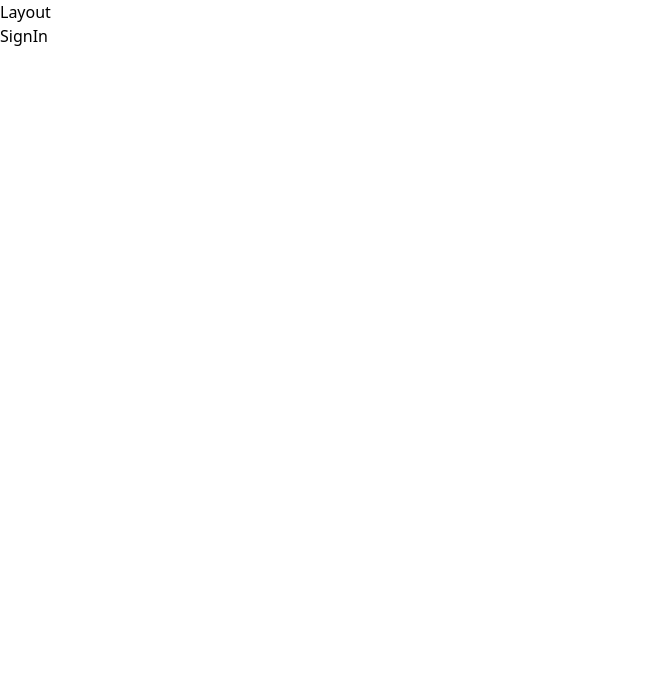
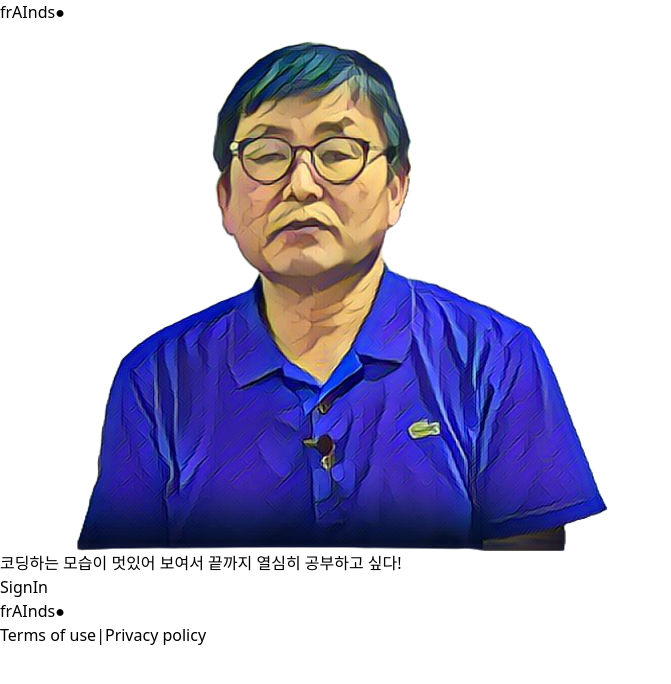
Before and after one commit to frAInds/frAInds, a React (Vite) app in the folder Projects/fe/: page /account/sign-in in a window 1280 px wide. Shown: the top 684 px of the page, without its empty margins (0-671 px from the left). Built offline with nearby package versions, Linux system fonts and the light colour scheme.

Commit message:
sign-in, sign-up

```diff
--- /dev/null
+++ b/Projects/fe/src/common/components/FriendsLogo.jsx
@@ -0,0 +1,15 @@
+const FriendsLogo = ({ className }) => {
+    return (
+        <div className={`text-xl font-bold mt-2 text-violet-400 flex flex-row items-center justify-center
+        ${className}`}>
+            <span>
+                frAInds
+            </span>
+            <span className="text-[2.6rem] mb-3">
+                ●
+            </span>
+        </div>
+    )
+}
+
+export default FriendsLogo;
--- a/Projects/fe/src/pages/account/page/components/Layout.jsx
+++ b/Projects/fe/src/pages/account/page/components/Layout.jsx
@@ -1,11 +1,110 @@
-import { Outlet } from "react-router-dom"
+import { useEffect, useRef, useState } from "react"
+import { Outlet } from "react-router-dom";
+import FriendsLogo from "@/common/components/FriendsLogo";
+import choongGi from '@/pages/account/page/images/choongi_pic.png';
 
-const Layout = () => {
+export const Layout = () => {
+    const sentences = [
+        ['나는', '알고리즘을', '공부해야', '하는데', '너무', '어려워서', '하기', '싫다...'],
+        ['코딩하는', '모습이', '멋있어', '보여서', '끝까지', '열심히', '공부하고', '싶다!'],
+        ['프로그래밍', '마치', '마법', '같아서', '계속', '빠져들게', '된다.'],
+        ['코딩이', '마치', '퍼즐을', '맞히는', '것처럼', '재미있어서', '하루가', '빨리', '지나간다.'],
+        ['문제를', '해결하는', '과정에서', '새로운', '아이디어가', '떠오르면', '정말', '기분이', '좋다!'],
+        ['코딩을', '시작하면', '맨날', '시간이', '가는줄', '모르겠어.'],
+        ['프로그래밍은', '논리적', '사고를', '키우는', '좋은', '수단이야.'],
+        ['코드를', '작성하고', '실행되는', '과정에서', '오류를', '찾아내는', '게', '재미있어.'],
+        ['새로운', '프로젝트를', '시작하면', '늘', '도전이', '기대돼.'],
+        ['코딩', '도중에', '도움을', '얻는', '커뮤니티가', '정말', '유용해.'],
+        ['프로그래밍은', '끊임없이', '배울', '수', '있어서', '매력적이야.'],
+        ['코드를', '작성하고', '동작하는', '순간', '의', '성취감이', '일품이야.'],
+        ['코딩은', '창의력을', '자유롭게', '펼칠', '수', '있는', '분야야.'],
+        ['문제를', '해결하면서', '느껴지는', '자신감은', '최고야.'],
+        ['코딩은', '혼자', '하는', '것도', '좋지만,', '협업으로', '더', '흥미진진하다.'],
+    ];
+
+    const [curWordIdx, setCurWordIdx] = useState(0);
+    const curSentenceIdx = useRef(0);
+
+    const timer = useRef();
+    clearTimeout(timer.current);
+
+    useEffect(() => {
+        if (curWordIdx >= sentences[curSentenceIdx.current].length) {
+            timer.current = setTimeout(() => {
+                setCurWordIdx(0);
+                if (curSentenceIdx.current < sentences.length - 1)
+                    curSentenceIdx.current += 1;
+                else
+                    curSentenceIdx.current = 0
+                console.log(curSentenceIdx.current)
+            }, 2000);
+        }
+        else {
+            timer.current = setTimeout(() => {
+                setCurWordIdx(prevWordIdx => prevWordIdx + 1);
+            }, 200)
+        }
+    }, [curWordIdx]);
+
     return (
-        <div>
-            Layout
-            <Outlet />
-        </div>
+        <>
+            <div className="flex flex-row w-screen h-screen">
+                {/* Left side */}
+                <div className="bg-blue-950 w-full h-full basis-[55%] px-5">
+                    {/* GPT logo top left */}
+                    <FriendsLogo className="fixed" />
+
+
+                    {/* text */}
+                    <div className="w-full h-full flex flex-col justify-center gap-5">
+                        <div className="flex justify-center">
+                            <img className="inline-block h-[40vh]" src={choongGi} alt="" />
+                        </div>
+                        <div className="text-pink-400 text-4xl text-pretty font-semibold h-[25vh]">
+                            {sentences[curSentenceIdx.current].map(
+                                (word, idx) => {
+                                    if (idx < curWordIdx)
+                                        return <span key={idx} className="inline-block py-[10px]">
+                                            {sentences[curSentenceIdx.current][idx]}&#160;
+                                        </span>
+                                    else if (idx == curWordIdx)
+                                        return <span key={idx} className="inline-block py-[10px] underline underline-offset-8">
+                                            {sentences[curSentenceIdx.current][idx]}
+                                        </span>
+                                })}
+                            {sentences[curSentenceIdx.current].length - 1 > curWordIdx ?
+                                <span className="text-5xl">
+                                    ●
+                                </span>
+                                : null
+                            }
+                        </div>
+                    </div>
+                </div>
+
+                {/* Right side */}
+                <div className="bg-black w-full h-full basis-[45%]
+                flex flex-col">
+
+                    {/* Right side center */}
+                    <div className="basis-full">
+                        <Outlet />
+                    </div>
+
+                    {/* Right side bottom area */}
+                    <div className="h-fit mb-[3rem]">
+                        <FriendsLogo />
+
+                        <div className="flex flex-row justify-center items-center gap-3
+                        underline text-gray-500 text-sm">
+                            <span>Terms of use</span>
+                            <span>|</span>
+                            <span>Privacy policy</span>
+                        </div>
+                    </div>
+                </div>
+            </div>
+        </>
     )
 }
 
```
Also changed, not shown: Projects/fe/.eslintrc.cjs, Projects/fe/src/pages/account/page/images/choongi_pic.png (added).
